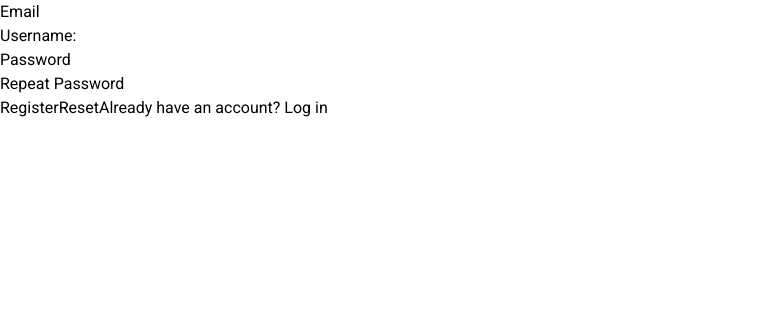
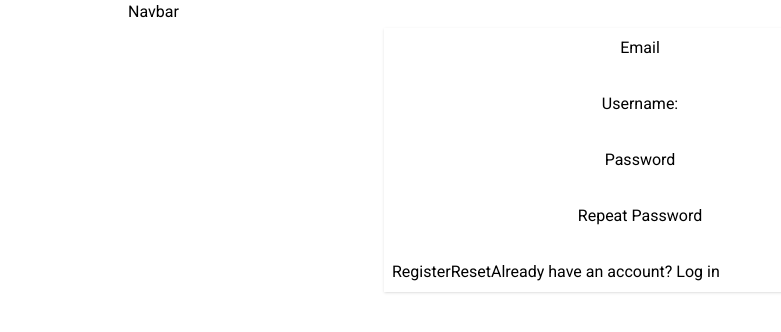
Before and after one commit to ZajacMateusz1/BlogApp, a React (Vite) app in the folder blog-app-frontend/: page /register in a window 1280 px wide. Shown: the top 332 px of the page, without its empty margins (0-781 px from the left). Built offline with nearby package versions, Linux system fonts and the light colour scheme.

Commit message:
Add basic styles to AuthForm and InputElement, Add API call in test RegisterPage

```diff
--- a/blog-app-frontend/src/index.css
+++ b/blog-app-frontend/src/index.css
@@ -6,4 +6,5 @@
 
 @theme {
   --font-header: "Montserrat", Arial, sans-serif;
+  --color-error: var(--color-red-600);
 }
--- a/blog-app-frontend/src/modules/auth/components/AuthForm.tsx
+++ b/blog-app-frontend/src/modules/auth/components/AuthForm.tsx
@@ -6,18 +6,22 @@ interface AuthFormProps extends ComponentPropsWithoutRef<"form"> {
   submitButtonText: string;
   bottomLink: string;
   bottomLinkText: string;
+  isSubmitting: boolean;
 }
 export default function AuthForm({
   children,
   submitButtonText,
   bottomLink,
   bottomLinkText,
+  isSubmitting,
   ...props
 }: AuthFormProps) {
   return (
-    <form {...props}>
+    <form className="mx-auto max-w-lg shadow p-2" {...props}>
       {children}
-      <Button type="submit">{submitButtonText}</Button>
+      <Button type="submit">
+        {isSubmitting ? "Submitting..." : submitButtonText}
+      </Button>
       <Button type="reset">Reset</Button>
       <Link to={bottomLink}>{bottomLinkText}</Link>
     </form>
--- a/blog-app-frontend/src/modules/auth/pages/LoginPage.tsx
+++ b/blog-app-frontend/src/modules/auth/pages/LoginPage.tsx
@@ -6,7 +6,7 @@ import InputElement from "../../shared/components/InputElement";
 export default function LoginPage() {
   const {
     register,
-    formState: { errors },
+    formState: { errors, isSubmitting },
     handleSubmit,
   } = useForm<LoginSchemaType>({
     resolver: zodResolver(LoginSchema),
@@ -23,6 +23,7 @@ export default function LoginPage() {
     <div>
       <AuthForm
         onSubmit={handleSubmit(onSubmit)}
+        isSubmitting={isSubmitting}
         submitButtonText="Log in"
         bottomLink="/register"
         bottomLinkText="Don’t have an account? Register"
--- a/blog-app-frontend/src/modules/auth/pages/RegisterPage.tsx
+++ b/blog-app-frontend/src/modules/auth/pages/RegisterPage.tsx
@@ -4,12 +4,13 @@ import {
   RegisterSchema,
   type RegisterSchemaType,
 } from "../schemas/auth-schema";
+import type { APIErrorType } from "../../shared/types/api-error-types";
 import AuthForm from "../components/AuthForm";
 import InputElement from "../../shared/components/InputElement";
 export default function RegisterPage() {
   const {
     register,
-    formState: { errors },
+    formState: { errors, isSubmitting },
     handleSubmit,
   } = useForm<RegisterSchemaType>({
     resolver: zodResolver(RegisterSchema),
@@ -21,13 +22,28 @@ export default function RegisterPage() {
       repeatPassword: "",
     },
   });
-  const onSubmit = (data: RegisterSchemaType) => {
-    console.log(data);
+  const onSubmit = async (data: RegisterSchemaType) => {
+    try {
+      const response = await fetch("http://localhost:5000/api/auth/register", {
+        method: "post",
+        headers: { "Content-Type": "application/json" },
+        body: JSON.stringify(data),
+      });
+      const responseData = await response.json();
+      if (!response.ok) {
+        const error = responseData as APIErrorType;
+        throw new Error(error.message);
+      }
+      console.log(responseData);
+    } catch (error) {
+      console.error(error);
+    }
   };
   return (
     <div>
       <AuthForm
         onSubmit={handleSubmit(onSubmit)}
+        isSubmitting={isSubmitting}
         submitButtonText="Register"
         bottomLink="/login"
         bottomLinkText="Already have an account? Log in"
--- a/blog-app-frontend/src/modules/auth/schemas/auth-schema.ts
+++ b/blog-app-frontend/src/modules/auth/schemas/auth-schema.ts
@@ -1,19 +1,20 @@
 import { z } from "zod";
+const passwordSchema = z
+  .string()
+  .min(8, { error: "Min password length is 8" })
+  .regex(/[a-zA-Z]/, {
+    error: "Password must contain letter",
+  })
+  .regex(/\d/, {
+    error: "Password must contain a number",
+  });
 export const LoginSchema = z.object({
   email: z.email(),
-  password: z
-    .string()
-    .min(8, { error: "Min password length is 8" })
-    .regex(/[a-zA-Z]/, {
-      error: "Password must contain letter",
-    })
-    .regex(/\d/, {
-      error: "Password must contain a number",
-    }),
+  password: passwordSchema,
 });
 export const RegisterSchema = LoginSchema.extend({
   username: z.string().trim().min(3, { error: "Min username length is 3" }),
-  repeatPassword: z.string(),
+  repeatPassword: passwordSchema,
 }).refine((data) => data.password === data.repeatPassword, {
   error: "Passwords are not the same",
   path: ["repeatPassword"],
--- a/blog-app-frontend/src/modules/shared/components/InputElement.tsx
+++ b/blog-app-frontend/src/modules/shared/components/InputElement.tsx
@@ -14,11 +14,16 @@ export default function InputElement({
 }: InputElementProps) {
   return (
     <>
-      <div>
+      <div className="flex flex-col items-center">
         <label htmlFor={name}>{children}</label>
-        <input className={`${className}`} name={name} id={name} {...props} />
+        <input
+          className={`${className} p-1 rounded-lg`}
+          name={name}
+          id={name}
+          {...props}
+        />
+        {errorMessage && <p className="text-error">{errorMessage}</p>}
       </div>
-      <p>{errorMessage}</p>
     </>
   );
 }
--- a/blog-app-frontend/src/modules/shared/layouts/RootLayout.tsx
+++ b/blog-app-frontend/src/modules/shared/layouts/RootLayout.tsx
@@ -1,13 +1,13 @@
 import { Outlet } from "react-router-dom";
 export default function RootLayout() {
   return (
-    <>
+    <div className="min-h-screen flex flex-col gap-1">
       <header>
-        <nav></nav>
+        <nav className="max-w-5xl mx-auto">Navbar</nav>
       </header>
-      <main>
+      <main className="flex-1">
         <Outlet />
       </main>
-    </>
+    </div>
   );
 }
--- /dev/null
+++ b/blog-app-frontend/src/modules/shared/types/api-error-types.ts
@@ -0,0 +1,8 @@
+type ResponseErrorDetails = {
+  formErrors: string[];
+  fieldErrors: Record<string, string[]>;
+};
+export type APIErrorType = {
+  message: string;
+  details: ResponseErrorDetails | null;
+};
```
